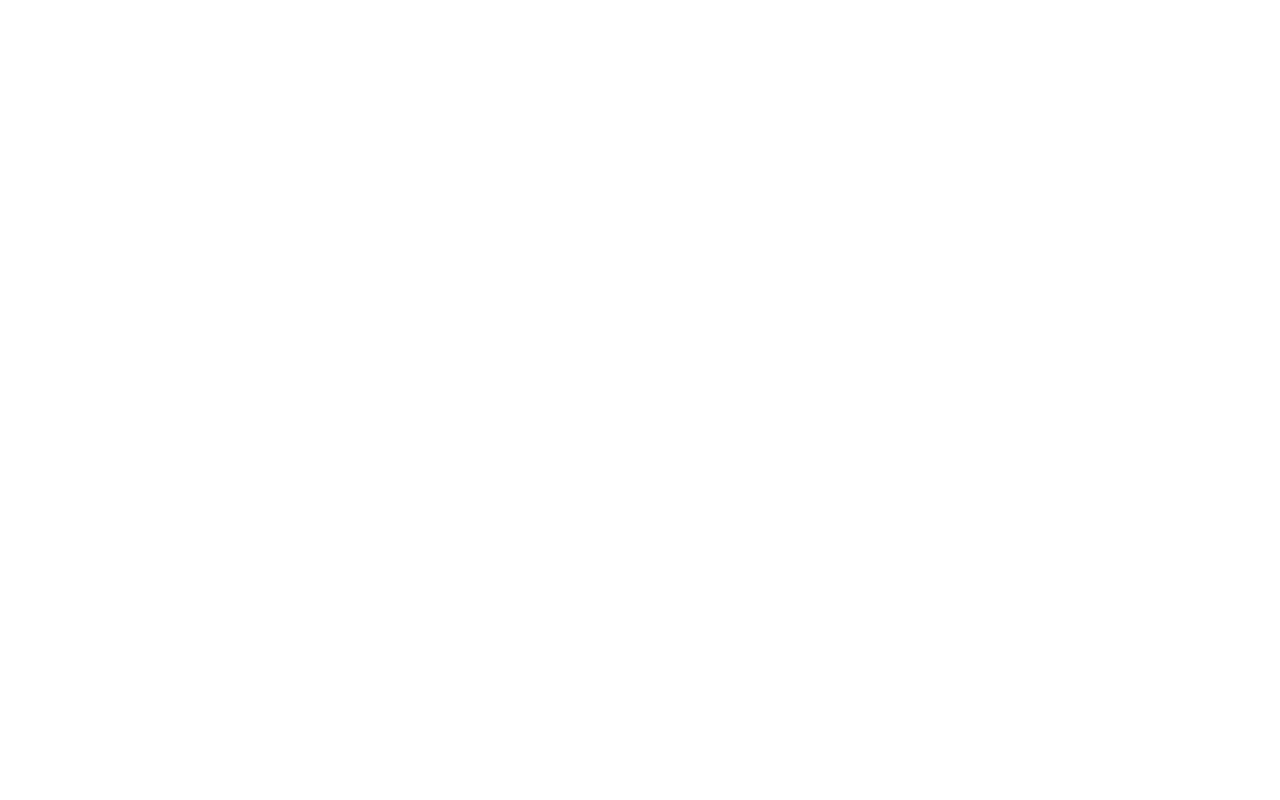
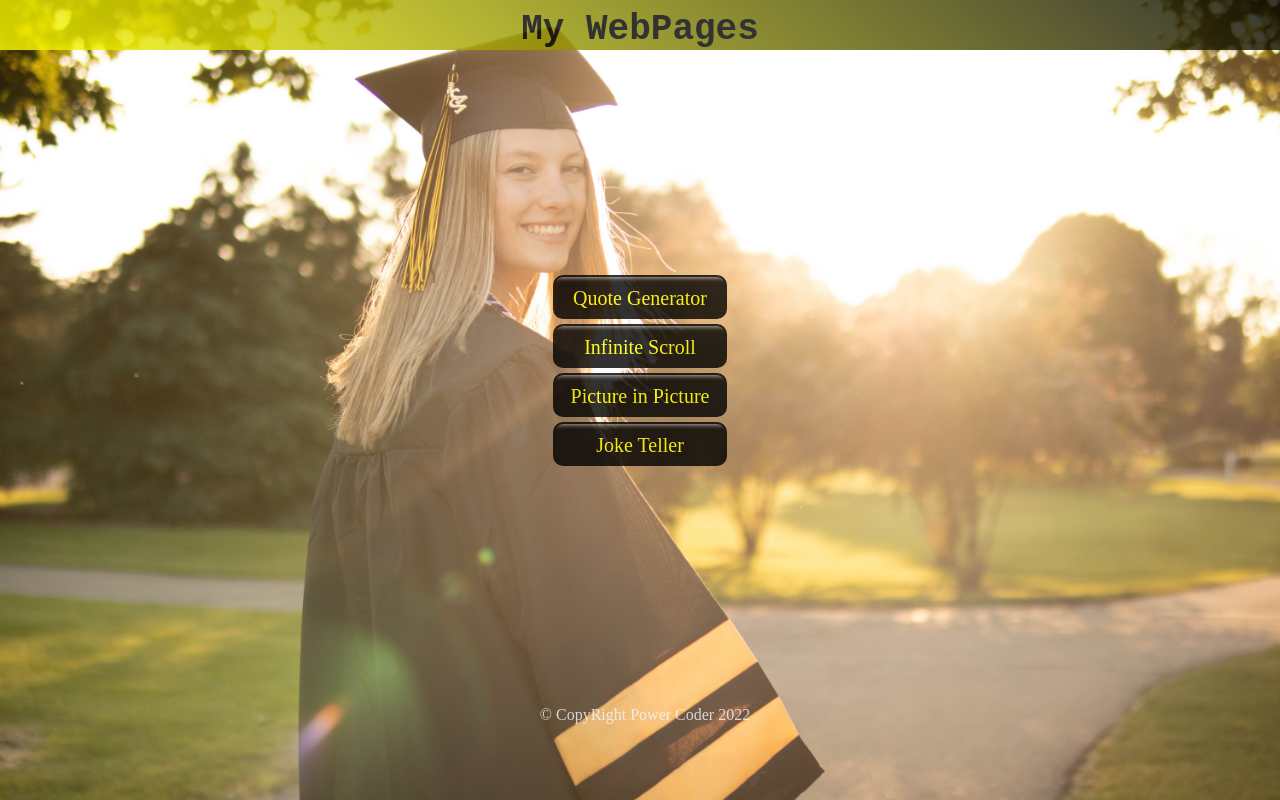
Before and after one commit to powercoder06/powercoder06.github.io, a plain HTML site: page index.html in a window 1280 px wide. Drawn offline with Linux system fonts and the light colour scheme.

Commit message:
Complete Stage 1

```diff
--- a/index.html
+++ b/index.html
@@ -1,5 +1,6 @@
 <!DOCTYPE html>
 <html lang="en">
+
 <head>
     <meta charset="UTF-8">
     <meta http-equiv="X-UA-Compatible" content="IE=edge">
@@ -8,7 +9,24 @@
     <link rel="stylesheet" href="style.css">
     <title>My WebPages</title>
 </head>
+
 <body>
 
+    <header>
+<h1>My WebPages</h2>
+    </header>
+    <main>
+        <div class="container">
+            <a href="quote-generator-index.html" target="_blank">Quote Generator</a>
+            <a href="infinite-scroll-index.html" target="_blank">Infinite Scroll</a>
+            <a href="pip-index.html" target="_blank">Picture in Picture</a>
+            <a href="joke-teller-index.html" target="_blank">Joke Teller</a>
+        </div>
+    </main>
+    <footer>
+        <p>&copy; CopyRight Power Coder 2022</p>
+    </footer>
+
 </body>
+
 </html>
--- a/style.css
+++ b/style.css
@@ -0,0 +1,64 @@
+html {
+    box-sizing: border-box;
+}
+
+body {
+    margin: 0;
+    height: 100vh;
+    opacity: 0.8;
+    background-image: url('bg-main.jpg');
+    background-size: cover;
+    background-position: center;
+    background-repeat: no-repeat;
+}
+
+header{
+    background: linear-gradient(220deg,black, yellow);
+    height: 65px;
+    margin-top: -20px;
+    padding-top: 5px;
+    text-align: center;
+    font-family: 'Courier New', Courier, monospace;
+    font-size: large;
+}
+.container {
+    height: 80vh;
+    width: 100vw;
+    display: flex;
+    flex-direction: column;
+    justify-content: center;
+    align-items: center;
+    background-size: contain;
+    background-position: left center;
+    background-repeat: no-repeat;
+}
+a{
+    padding: 15px;
+    background-color: rgb(0, 0, 0);
+    width: 150px;
+    height: 20px;
+    justify-content: center;
+    align-items: center;
+    text-align: center;
+    margin: 2.5px;
+    border-radius: 10px;
+    text-decoration: none;
+    color: rgb(255, 255, 0);
+    font-size: 20px;
+    border: 2px solid black;
+    padding: 10px;
+    box-shadow: inset 0 20px 4px -19px rgba(255,255,255,0.7);
+}
+a:hover {
+    color: orange;
+}
+
+a:active {
+    color: red;
+}
+
+footer {
+    color: aliceblue;
+    margin-left: 10px;
+    text-align: center;
+}
```
Also changed, not shown: bg-main.jpg (added).
